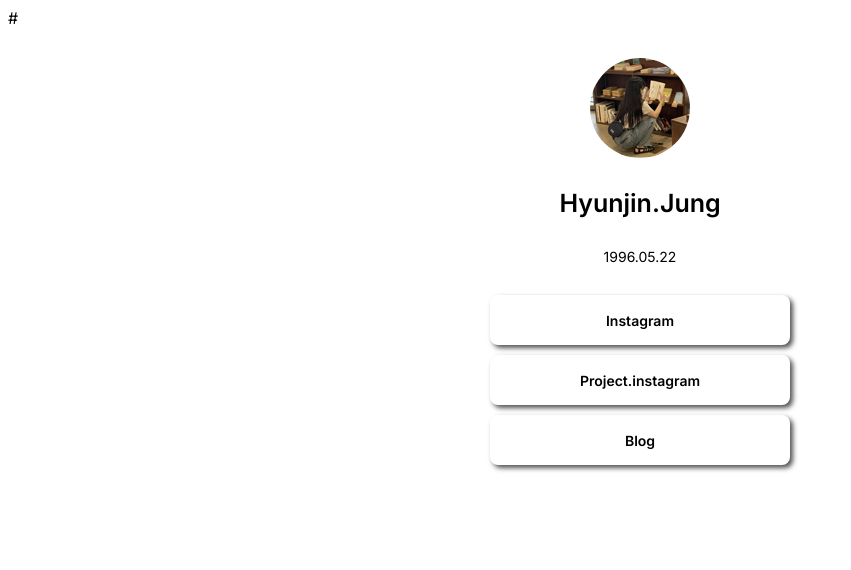
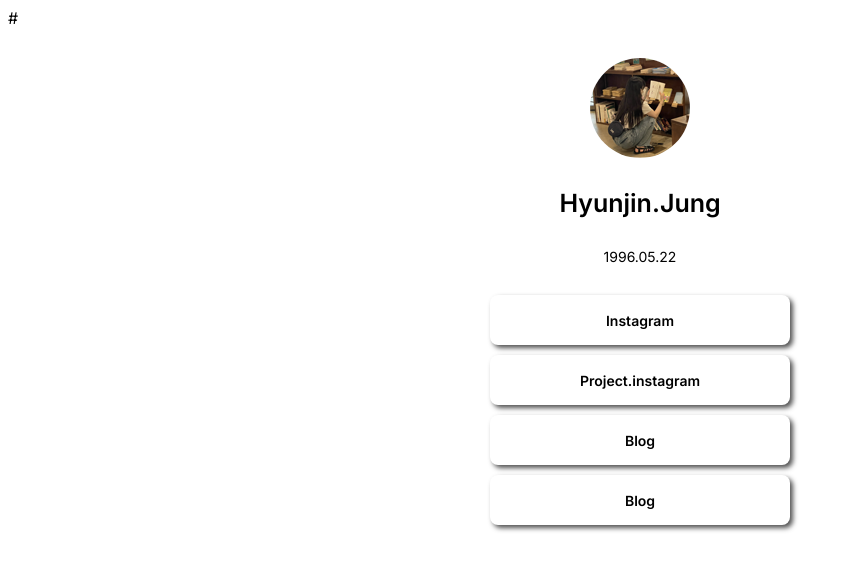
Before and after one commit to everythingisoooook/Mypage, a plain HTML site: page index.html in a window 1280 px wide. Shown: the whole page, without its empty margins (0-851 px from the left). Drawn offline with Linux system fonts and the light colour scheme; a web font is replaced by a local one.

Commit message:
Update index.html

```diff
--- a/index.html
+++ b/index.html
@@ -87,6 +87,7 @@
             <a target="_blank" href="https://instagram.com/h_jinlll2?igshid=YmMyMTA2M2Y=/">Instagram</a>
             <a target="_blank" href="https://instagram.com/hyunjin.junggg?igshid=ZDg1NjBiNjg=/">Project.instagram</a>
             <a target="_blank" href="https://hyunjinnn.tistory.com/">Blog</a>
+            <a target="_blank" href="https://naver.me/54ksGIGh/">Blog</a>
         </div>
     </body>
 </html>
```
